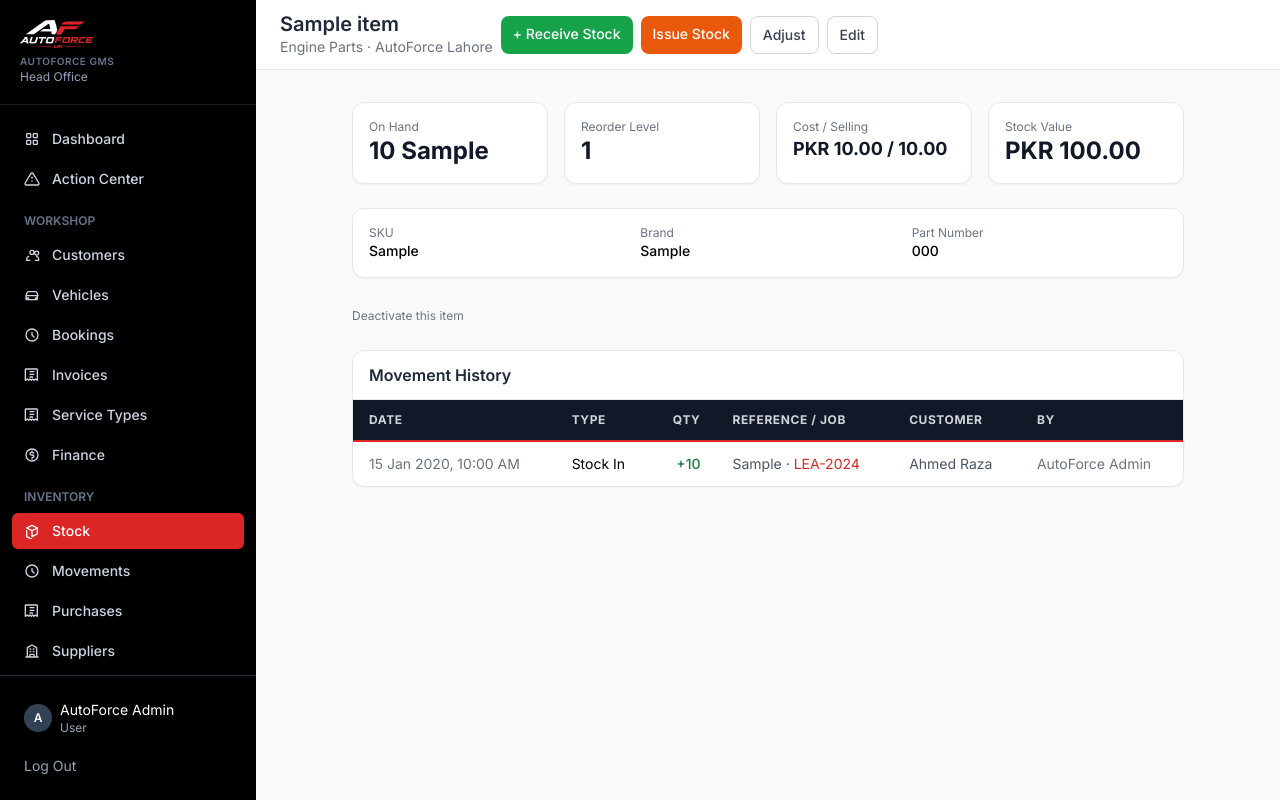
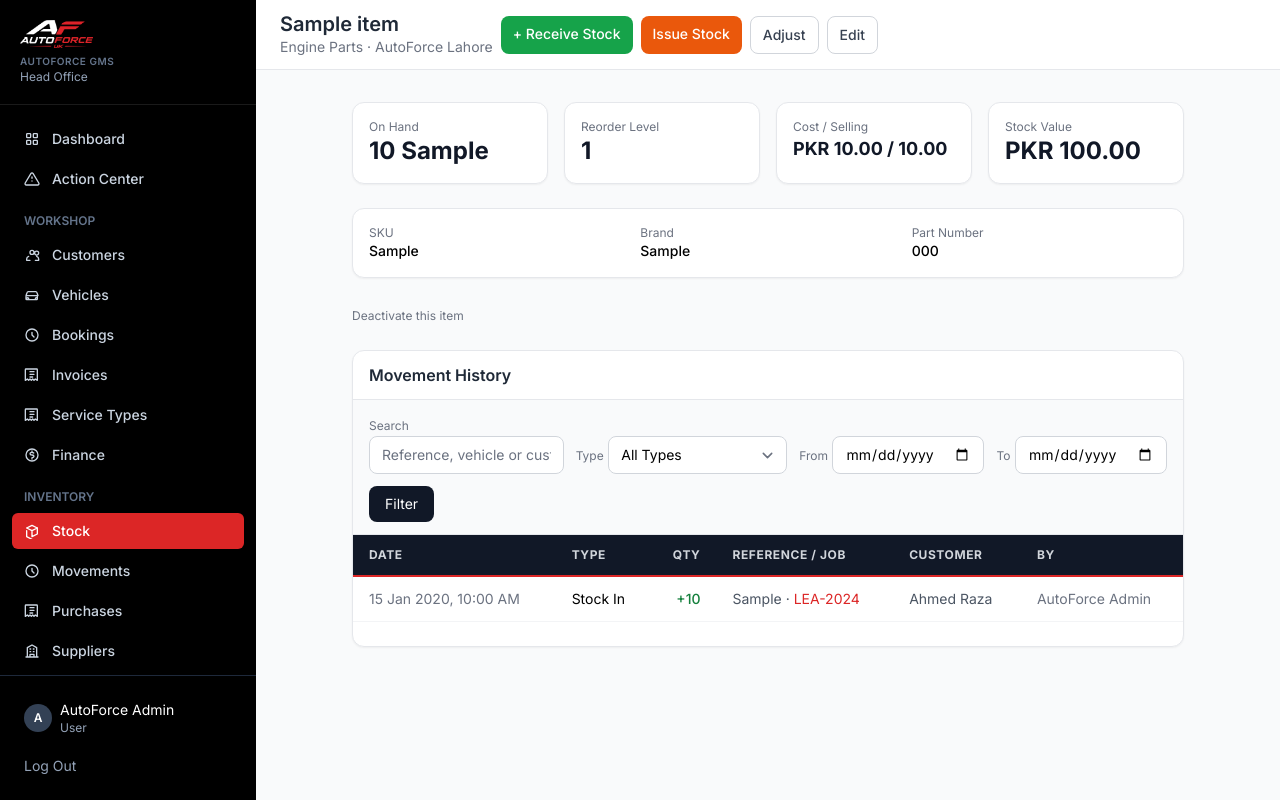
Before and after one commit to bilalfarooq000/autoforce, a Laravel app: page /staff/inventory/items/1 in a window 1280 px wide. Run offline with Laravel 12, Linux system fonts and the light colour scheme; a user stored in the database is signed in; data comes from the database, SQL or seed files in the repository; tables that the repository leaves empty hold one stand-in row (values such as "Sample post"); style sheets or scripts are compiled from the project's sources; parts of the project's set-up code (start-up, migrations or seed data) failed here and were passed over; some libraries are stand-ins or nearby versions.

Commit message:
Add date range, type and search filters to inventory movement history
The per-item "Movement History" table had zero filters - add search
(reference/vehicle/customer), type, and a from/to date range, same as
the global Movements page already has, so a user can look at e.g.
"this item, last 10 days" or "this item, issued to a job" directly.
Also broadened the global Movements search to match on item name and
reference text, not just vehicle/customer.

Co-Authored-By: Claude Sonnet 5 <noreply@anthropic.com>

```diff
--- a/app/Http/Controllers/Staff/InventoryItemController.php
+++ b/app/Http/Controllers/Staff/InventoryItemController.php
@@ -101,11 +101,22 @@ class InventoryItemController extends Controller
             ->with('status', 'Item added to inventory.');
     }
 
-    public function show(InventoryItem $stockItem)
+    public function show(Request $request, InventoryItem $stockItem)
     {
-        $stockItem->load('category', 'branch', 'movements.performedBy', 'movements.inspection.vehicle.customer');
+        $stockItem->load('category', 'branch');
 
-        return view('staff.inventory.items.show', ['item' => $stockItem]);
+        $movements = $stockItem->movements()
+            ->with('performedBy', 'inspection.vehicle.customer')
+            ->when($request->type, fn ($q, $t) => $q->where('type', $t))
+            ->when($request->search, fn ($q, $s) => $q->where(fn ($qq) => $qq->where('reference', 'like', "%{$s}%")
+                ->orWhereHas('inspection', fn ($i) => $i->whereHas('vehicle', fn ($v) => $v->where('registration_number', 'like', "%{$s}%")
+                    ->orWhereHas('customer', fn ($c) => $c->where('name', 'like', "%{$s}%"))))))
+            ->when($request->from, fn ($q, $d) => $q->whereDate('created_at', '>=', $d))
+            ->when($request->to, fn ($q, $d) => $q->whereDate('created_at', '<=', $d))
+            ->paginate(25)
+            ->withQueryString();
+
+        return view('staff.inventory.items.show', ['item' => $stockItem, 'movements' => $movements]);
     }
 
     public function edit(InventoryItem $stockItem)
--- a/app/Http/Controllers/Staff/InventoryMovementController.php
+++ b/app/Http/Controllers/Staff/InventoryMovementController.php
@@ -29,8 +29,10 @@ class InventoryMovementController extends Controller
             ->when($request->item_id, fn ($q, $id) => $q->where('item_id', $id))
             ->when($request->from, fn ($q, $d) => $q->whereDate('created_at', '>=', $d))
             ->when($request->to, fn ($q, $d) => $q->whereDate('created_at', '<=', $d))
-            ->when($request->search, fn ($q, $s) => $q->whereHas('inspection', fn ($i) => $i->whereHas('vehicle', fn ($v) => $v->where('registration_number', 'like', "%{$s}%")
-                ->orWhereHas('customer', fn ($c) => $c->where('name', 'like', "%{$s}%")))))
+            ->when($request->search, fn ($q, $s) => $q->where(fn ($qq) => $qq->where('reference', 'like', "%{$s}%")
+                ->orWhereHas('item', fn ($it) => $it->where('name', 'like', "%{$s}%"))
+                ->orWhereHas('inspection', fn ($i) => $i->whereHas('vehicle', fn ($v) => $v->where('registration_number', 'like', "%{$s}%")
+                    ->orWhereHas('customer', fn ($c) => $c->where('name', 'like', "%{$s}%"))))))
             ->latest()
             ->paginate(25)
             ->withQueryString();
--- a/resources/views/staff/inventory/items/show.blade.php
+++ b/resources/views/staff/inventory/items/show.blade.php
@@ -51,6 +51,34 @@
 
         <div class="bg-white rounded-xl border border-gray-200 shadow-sm overflow-hidden">
             <div class="px-4 py-3 border-b border-gray-200 font-semibold text-gray-800">Movement History</div>
+            <form method="GET" class="px-4 py-3 border-b border-gray-200 bg-gray-50 flex flex-wrap gap-3 items-end">
+                <div class="flex-1 min-w-[160px]">
+                    <label class="text-xs text-gray-500">Search</label>
+                    <input type="text" name="search" value="{{ request('search') }}" placeholder="Reference, vehicle or customer"
+                           class="w-full rounded-lg border-gray-300 text-sm focus:border-red-500 focus:ring-red-500" />
+                </div>
+                <div>
+                    <label class="text-xs text-gray-500">Type</label>
+                    <select name="type" class="rounded-lg border-gray-300 text-sm focus:border-red-500 focus:ring-red-500">
+                        <option value="">All Types</option>
+                        @foreach (\App\Models\InventoryMovement::TYPES as $value => $label)
+                            <option value="{{ $value }}" @selected(request('type') === $value)>{{ $label }}</option>
+                        @endforeach
+                    </select>
+                </div>
+                <div>
+                    <label class="text-xs text-gray-500">From</label>
+                    <input type="date" name="from" value="{{ request('from') }}" class="rounded-lg border-gray-300 text-sm focus:border-red-500 focus:ring-red-500" />
+                </div>
+                <div>
+                    <label class="text-xs text-gray-500">To</label>
+                    <input type="date" name="to" value="{{ request('to') }}" class="rounded-lg border-gray-300 text-sm focus:border-red-500 focus:ring-red-500" />
+                </div>
+                <button class="px-4 py-2 bg-gray-900 text-white rounded-lg text-sm">Filter</button>
+                @if (request()->hasAny(['search', 'type', 'from', 'to']))
+                    <a href="{{ route('staff.inventory.items.show', $item) }}" class="text-xs text-red-600 hover:underline pb-2">Clear</a>
+                @endif
+            </form>
             <div class="overflow-x-auto">
             <table class="w-full text-sm">
                 <thead class="bg-gray-900 text-left text-gray-300 text-xs font-semibold uppercase tracking-wider border-b-2 border-red-600">
@@ -64,7 +92,7 @@
                     </tr>
                 </thead>
                 <tbody class="divide-y">
-                    @forelse ($item->movements as $m)
+                    @forelse ($movements as $m)
                         <tr class="hover:bg-red-50/50 transition-colors">
                             <td class="px-4 py-3 text-gray-500">{{ $m->created_at->format('d M Y, h:i A') }}</td>
                             <td class="px-4 py-3">{{ $m->typeLabel() }}</td>
@@ -86,6 +114,9 @@
                 </tbody>
             </table>
             </div>
+            <div class="px-4 py-3 border-t border-gray-100">
+                {{ $movements->links() }}
+            </div>
         </div>
     </div>
 </x-app-layout>
```
Also changed, not shown: resources/views/staff/inventory/movements/index.blade.php (+5 -2 lines).
